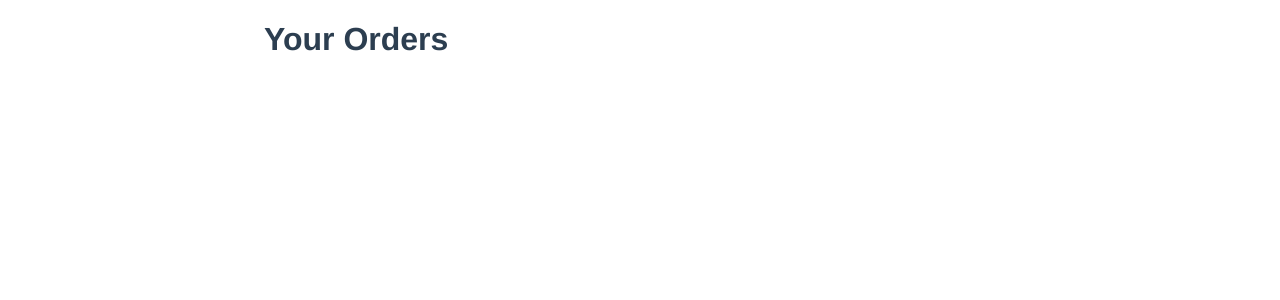
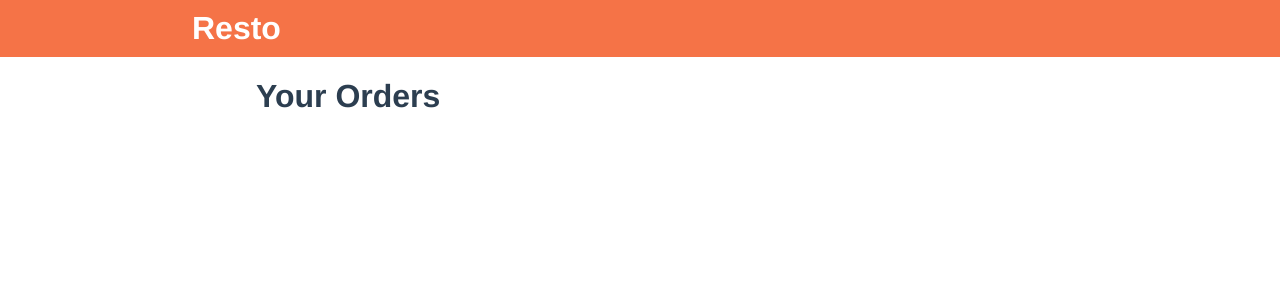
Before and after one commit to zeulb/resto-client, a Vue app: page / in a window 1280 px wide. Shown: the top 300 px of the page. Built offline with nearby package versions, Linux system fonts and the light colour scheme.

Commit message:
Add header

```diff
--- a/src/App.vue
+++ b/src/App.vue
@@ -1,27 +1,32 @@
 <template>
   <div id="app">
+    <Header/>
     <Home/>
   </div>
 </template>
 
 <script>
 import Home from './containers/Home'
+import Header from './components/Header'
 
 export default {
   name: 'app',
   components: {
-    Home
+    Home,
+    Header
   }
 }
 </script>
 
 <style>
+body {
+  margin: 0;
+}
+
 #app {
   font-family: 'Avenir', Helvetica, Arial, sans-serif;
   -webkit-font-smoothing: antialiased;
   -moz-osx-font-smoothing: grayscale;
   color: #2c3e50;
-  margin-top: 60px;
-  margin: 0 20vw;
 }
 </style>
--- /dev/null
+++ b/src/components/Header.vue
@@ -0,0 +1,27 @@
+<template>
+  <div class="Header">
+    <span class="Header-title">Resto</span>
+  </div>
+</template>
+
+<script>
+export default {
+  name: 'Header',
+  data() {
+    return {}
+  }
+}
+</script>
+
+<style scoped>
+.Header {
+  padding: 10px 15vw;
+  background-color: #f57347;
+}
+
+.Header-title {
+  font-size: xx-large;
+  font-weight: 700;
+  color: white;
+}
+</style>
--- a/src/containers/Home.vue
+++ b/src/containers/Home.vue
@@ -1,5 +1,5 @@
 <template>
-  <div class="hello">
+  <div class="Home">
     <h1>Your Orders</h1>
   </div>
 </template>
@@ -14,4 +14,7 @@ export default {
 </script>
 
 <style scoped>
+.Home {
+  margin: 0 20vw;
+}
 </style>
```
